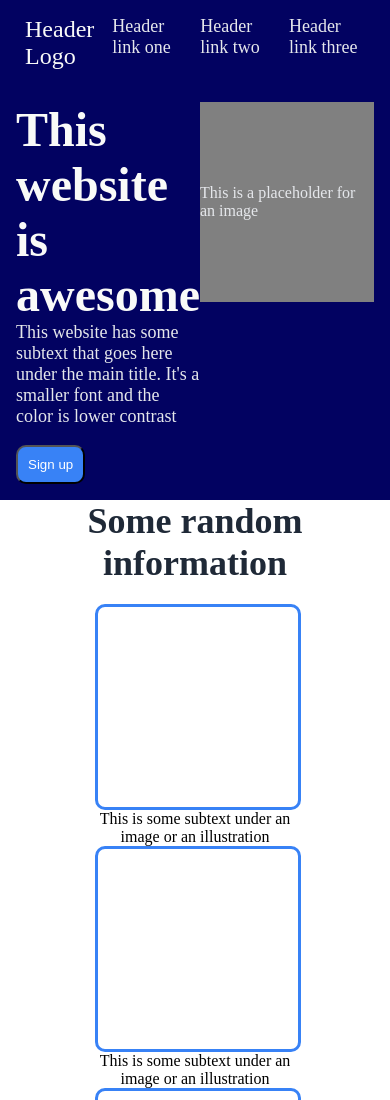
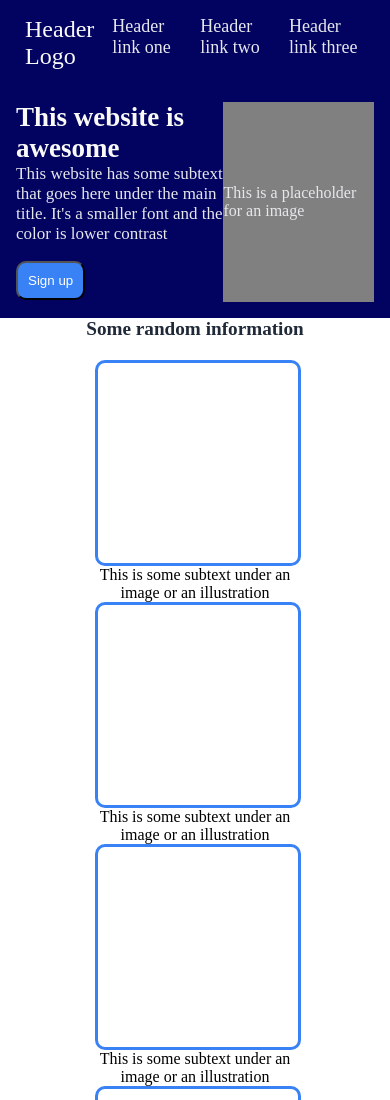
Before and after one commit to abdelghaniBensalih/odin-project-Landing-Project, a plain HTML site: page index.html in a window 390 px wide. Shown: the top 1100 px of the page. Drawn offline with Linux system fonts and the light colour scheme.

Commit message:
I added some media query styles on the header to make it more responsive.

```diff
--- a/index.html
+++ b/index.html
@@ -24,11 +24,11 @@
             </div>
         </div>
         <div class="subsection02">
-            <div class="im-placeholder"> This is a placeholder for an image</div>
+            <div id="im-placeholder"> This is a placeholder for an image</div>
         </div>
     </div>
     </div>
-    <div id="header-item">Some random information</div>
+    <div class="header-item">Some random information</div>
     <div class="items">
 
         <div class="item">
--- a/style.css
+++ b/style.css
@@ -84,7 +84,13 @@ p{
     border:solid #3882f6;
     border-radius: 10px;
 }
-@media (max-width:880px) {
+.header-item{
+    font-size:36;
+    font-weight: bold;
+    color:#1F2937;
+    text-align: center;
+}
+@media (max-width:870px) {
     .items{
         display: flex;
         flex-direction: column;
@@ -93,14 +99,25 @@ p{
         margin: 0;
         padding: 20px;
     }
+    .awesome{
+
+        font-size: 27px;
+
+    }
+    p{
+        color:#E5E7EB ;
+        font-size: 17px;
+        margin-top: 0;
+    }
+    .subsection02{
+        width: auto;
+        height: 200px;
+    }
+    .header-item{
+        font-size: larger;
+    }
 }
-#header-item{
-    font-size:36;
-    font-weight: bold;
-    color:#1F2937;
-    text-align: center;
-    font-weight: bold;
-}
+
 .quotesection{
     display: flex;
     justify-content: center;
```
